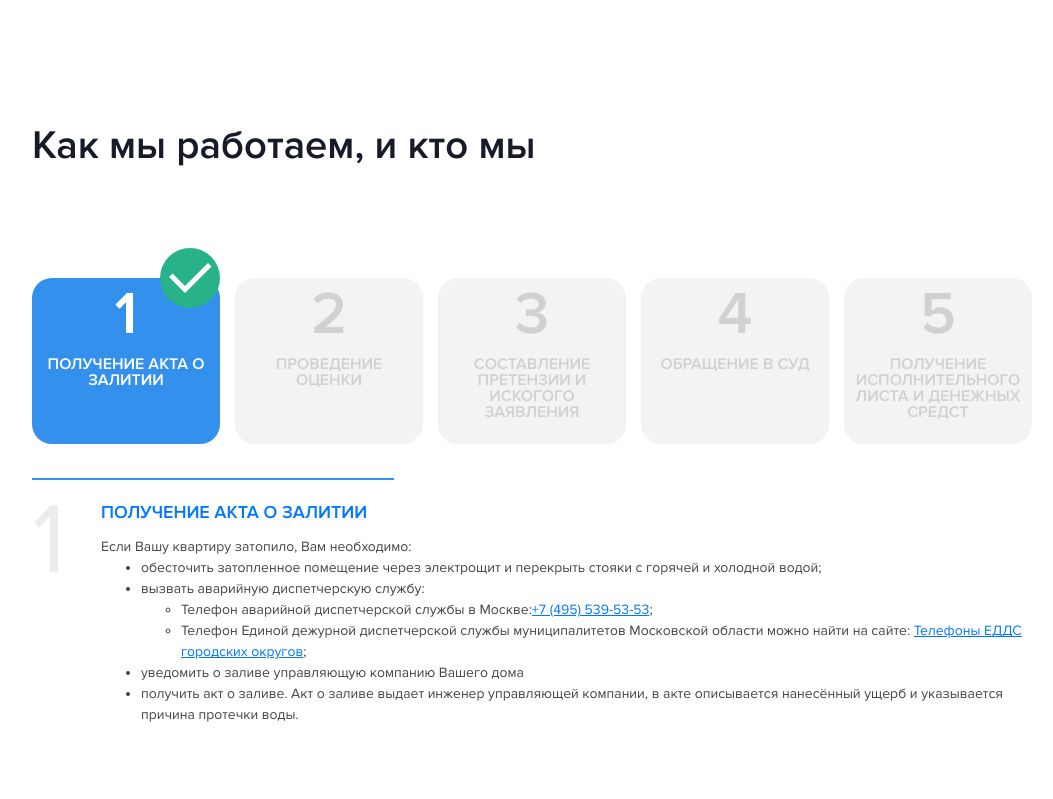
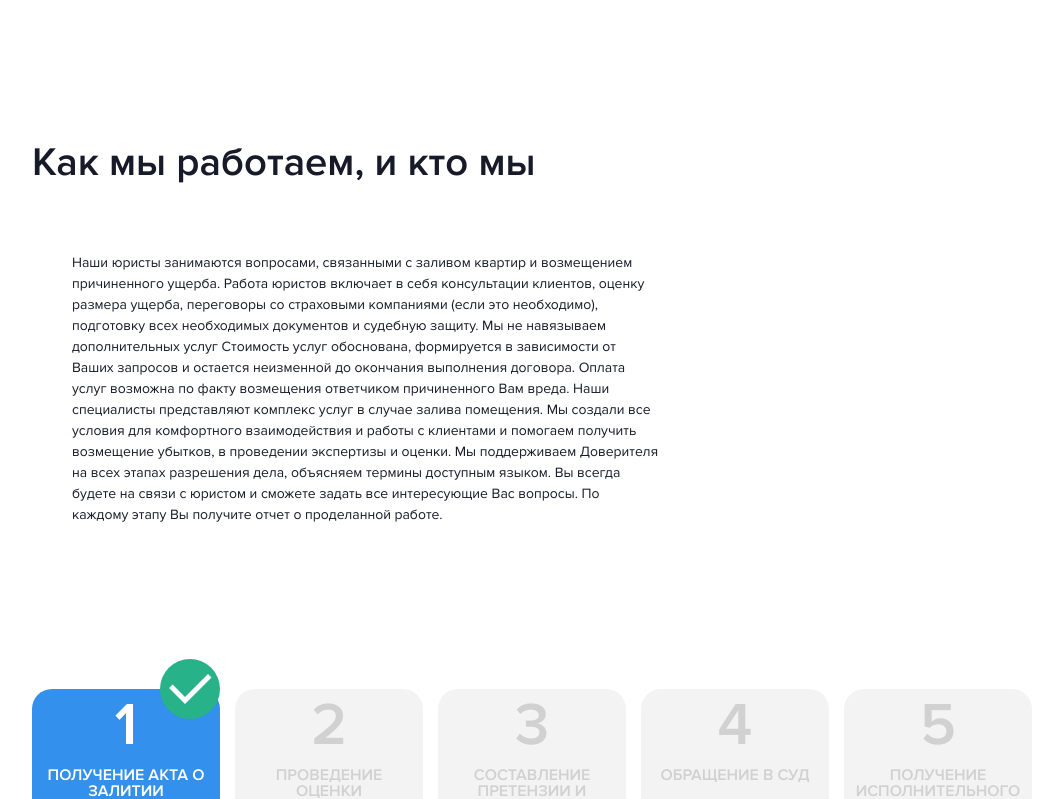
Before and after one commit to Photokub/zalivam-net, a React (Create React App) app: page / in a window 1280 px wide. Shown: the part 2560-3359 px from the top of the page, without its empty margins (108-1161 px from the left). Built offline with nearby package versions, Linux system fonts and the light colour scheme.

Commit message:
Feat: добавить methodTextContainer и его контент, создать и применить модификатор methodFocus__subtitle_bold

```diff
--- a/src/components/MethodFocus/MethodFocus.css
+++ b/src/components/MethodFocus/MethodFocus.css
@@ -42,6 +42,10 @@
   line-height: 21px;
 }
 
+.methodFocus__subtitle_bold {
+  font-weight: 700;
+}
+
 .methodFocus__link {
   color: #0077FF !important;
 }
--- a/src/components/MethodFocus/MethodFocus.scss
+++ b/src/components/MethodFocus/MethodFocus.scss
@@ -47,6 +47,10 @@
     line-height: 21px;
 }
 
+.methodFocus__subtitle_bold{
+    font-weight: 700;
+}
+
 .methodFocus__link{
     color: $text-highlight-color !important;
 
--- a/src/components/MethodFocus/MethodFocus.tsx
+++ b/src/components/MethodFocus/MethodFocus.tsx
@@ -33,7 +33,7 @@ const MethodFocus: React.FC<MethodFocusPropTypes> = ({
                 </ul>
             </li>
             <li className="methodFocus__subtitle methodFocus__listItem">уведомить о заливе управляющую компанию Вашего дома</li>
-            <li className="methodFocus__subtitle methodFocus__listItem">получить акт о заливе. Акт о заливе выдает инженер управляющей компании, в акте описывается нанесённый ущерб и указывается причина протечки воды.</li>
+            <li className="methodFocus__subtitle methodFocus__listItem"><span className="methodFocus__subtitle methodFocus__subtitle_bold">получить акт о заливе.</span> Акт о заливе выдает инженер управляющей компании, в акте описывается нанесённый ущерб и указывается причина протечки воды.</li>
         </ul>
     </div>
 
--- a/src/components/Methods/Methods.css
+++ b/src/components/Methods/Methods.css
@@ -9,14 +9,32 @@
 }
 
 .methods__title {
-  margin: 0;
+  margin: 0 0 25px 0;
   color: #171A28;
   font-variant-numeric: lining-nums proportional-nums;
   font-family: Proxima Nova;
   font-size: 40px;
   font-style: normal;
   font-weight: 600;
-  line-height: 16px;
+  line-height: normal;
+}
+
+.methods__textContainer {
+  max-width: 627px;
+  padding: 20px;
+  margin-bottom: 20px;
+}
+
+.methods__paragraph {
+  margin: 0;
+  padding: 20px;
+  color: #171A28;
+  font-variant-numeric: lining-nums proportional-nums;
+  font-family: Proxima Nova;
+  font-size: 14px;
+  font-style: normal;
+  font-weight: 400;
+  line-height: 21px;
 }
 
 .methods__bottomline {
--- a/src/components/Methods/Methods.scss
+++ b/src/components/Methods/Methods.scss
@@ -11,7 +11,7 @@
 }
 
 .methods__title {
-    margin: 0;
+    margin: 0 0 25px 0;
 
     color: #171A28;
     font-variant-numeric: lining-nums proportional-nums;
@@ -19,7 +19,26 @@
     font-size: $h2-font-size;
     font-style: normal;
     font-weight: 600;
-    line-height: 16px;
+    line-height: normal;
+}
+
+.methods__textContainer{
+    max-width: 627px;
+    padding: $textContainer-padding;
+    margin-bottom: 20px;
+}
+
+.methods__paragraph {
+    margin: 0;
+    padding: 20px;
+
+    color: #171A28;
+    font-variant-numeric: lining-nums proportional-nums;
+    font-family: Proxima Nova;
+    font-size: $paragraph-font-size;
+    font-style: normal;
+    font-weight: 400;
+    line-height: 21px;
 }
 
 .methods__bottomline {
--- a/src/components/Methods/Methods.tsx
+++ b/src/components/Methods/Methods.tsx
@@ -28,6 +28,14 @@ const Methods: React.FC<MethodsPropTypes> = ({
         <section className='methods'>
             <div className="methods__warp">
                 <h2 className="methods__title">Как мы работаем, и кто мы</h2>
+                <div className="methods__textContainer">
+                    <p className="methods__paragraph">Наши юристы занимаются вопросами, связанными с заливом квартир и возмещением причиненного ущерба. Работа юристов включает в себя консультации клиентов, оценку размера ущерба, переговоры со страховыми компаниями (если это необходимо), подготовку всех необходимых документов и судебную защиту.
+                        Мы не навязываем дополнительных услуг
+                        Стоимость услуг обоснована, формируется в зависимости от Ваших запросов и остается неизменной до окончания выполнения договора. Оплата услуг возможна по факту возмещения ответчиком причиненного Вам вреда.
+                        Наши специалисты представляют комплекс услуг в случае залива помещения. Мы создали все условия для комфортного взаимодействия и работы с клиентами и помогаем получить возмещение убытков, в проведении экспертизы и оценки.
+                        Мы поддерживаем Доверителя на всех этапах разрешения дела, объясняем термины доступным языком. Вы всегда будете на связи с юристом и сможете задать все интересующие Вас вопросы. По каждому этапу Вы получите отчет о проделанной работе.
+                    </p>
+                </div>
                 <StepsContainer
                     MethodsDataArray={MethodsDataArray}
                 />
```
Also changed, not shown: 2 other files (tests, documents, lock files or other folders).
